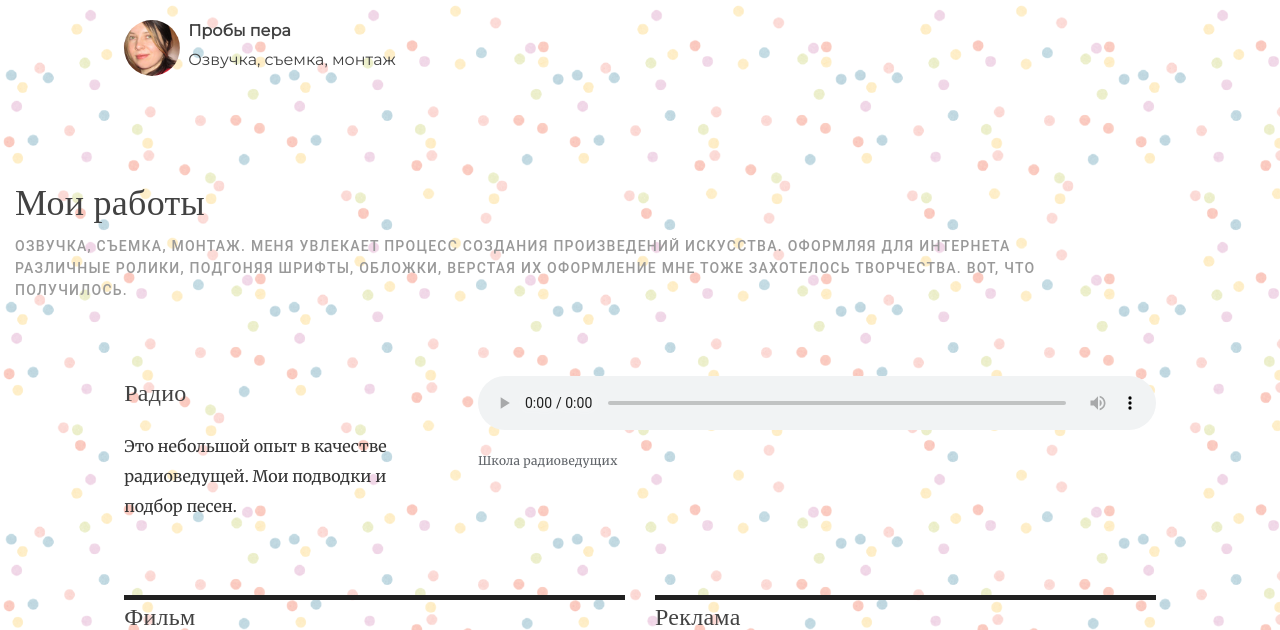
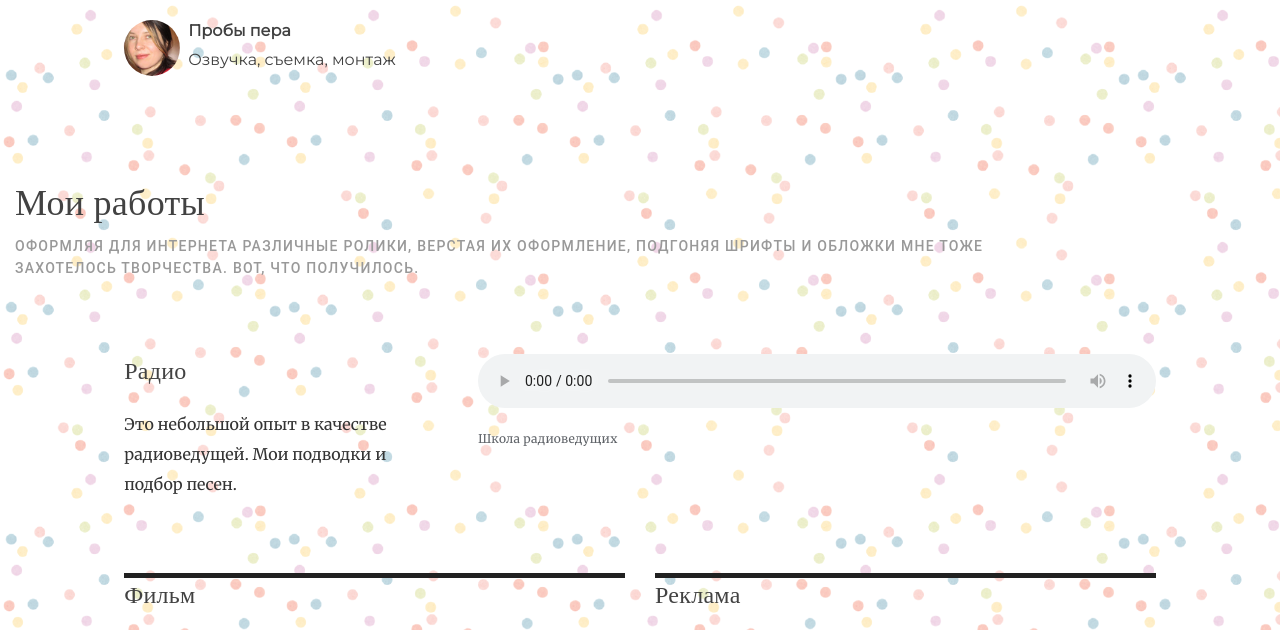
Before and after one commit to cvkp/cvkp.github.io, a Jekyll site: the page built from video/index.html, in a window 1280 px wide and 900 px high, cut to the strip 0-630 px from the top of the window. Built offline with Jekyll 4.4.1, drawn with Linux system fonts in a browser that asks for light colours; nearby versions of some CDN libraries; library files that are not in the unit come from our copies.

Commit message:
Update index.html

```diff
--- a/video/index.html
+++ b/video/index.html
@@ -13,7 +13,7 @@ contact: passive
       <div class="col-md-12">
          <div class="pageHeading">
             <h1 class="mainHeading">Мои работы</h1>
-            <h4 class="subHeading">Озвучка, съемка, монтаж. Меня увлекает процесс создания произведений искусства. Оформляя для интернета различные ролики, подгоняя шрифты, обложки, верстая их оформление мне тоже захотелось творчества. Вот, что получилось. </h4>
+            <h4 class="subHeading">Оформляя для интернета различные ролики, верстая их оформление, подгоняя шрифты и обложки мне тоже захотелось творчества. Вот, что получилось. </h4>
          </div>
 
             <div class="col-md-1">
```
